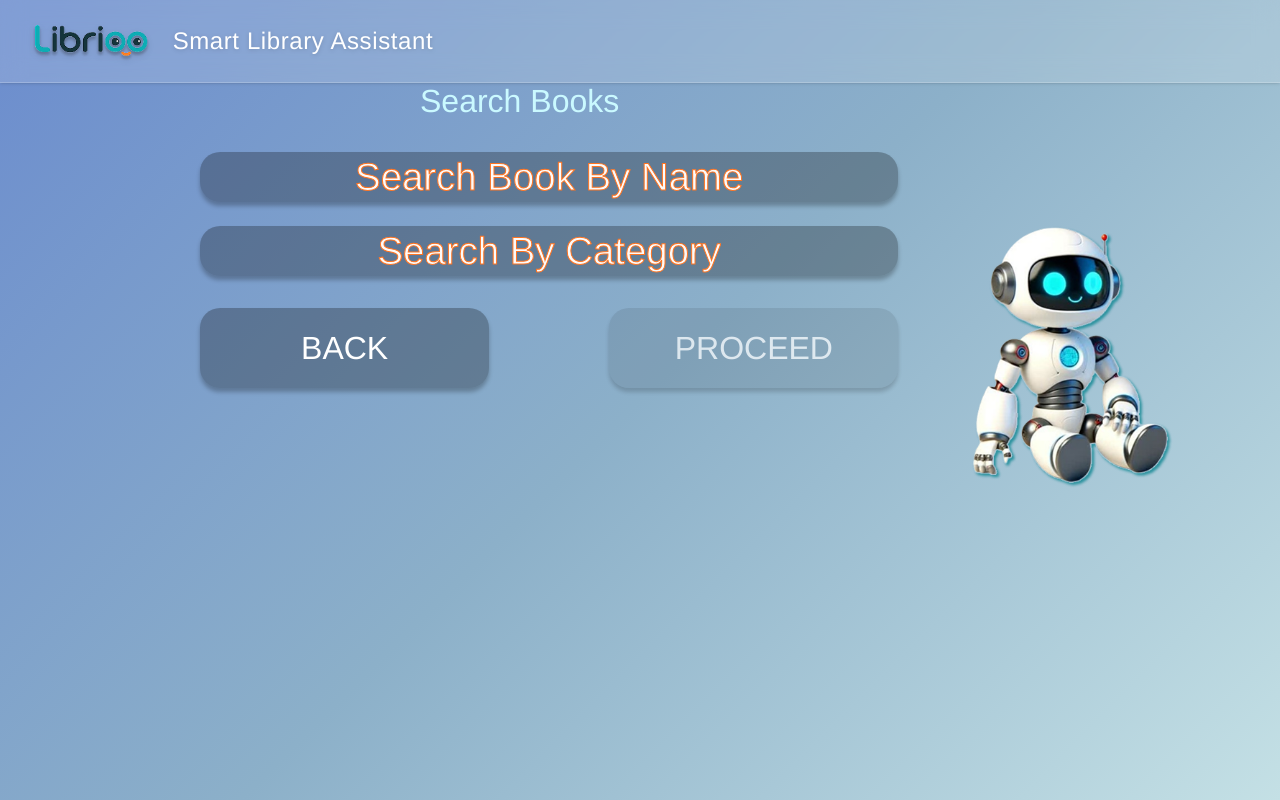
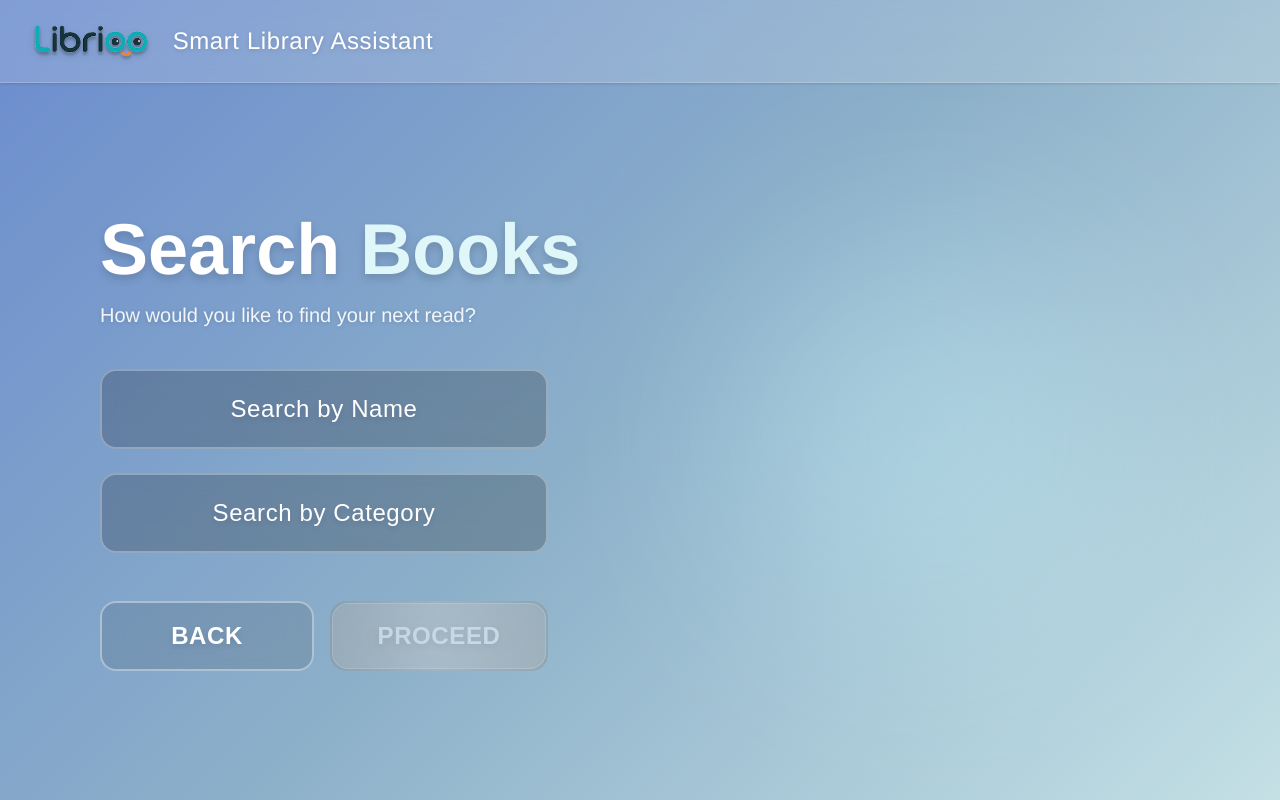
Before and after one commit to projectlibrioo-source/librioo-system, a React (Vite) app in the folder frontend/: page /robot/search in a window 1280 px wide. Built offline with nearby package versions, Linux system fonts and the light colour scheme.

Commit message:
Refactor SearchBook component with improved search functionality and UI enhancements

```diff
--- a/frontend/src/robot/pages/SearchBook.jsx
+++ b/frontend/src/robot/pages/SearchBook.jsx
@@ -1,142 +1,141 @@
 import React, { useState } from "react";
-import { useNavigate, useLocation } from "react-router-dom";
+import { useNavigate } from "react-router-dom";
 import RobotLayout from "../layouts/RobotLayout";
-import robotImage from "../../assets/pixverse-image-effect-prompt-give-me-three-pic-removebg-preview-1-2.png";
+import BackgroundContainer from "../components/BackgroundContainer";
+import SearchBar from "../components/SearchBar";
+import BookCard from "../components/BookCard";
+import GuideButton from "../components/GuideButton";
+import CancelButton from "../components/CancelButton";
+import blackAndBlueFictionBookCover1 from "../../assets/black-and-blue-fiction-book-cover-1.png";
+import redNeonMysticBookCover1 from "../../assets/red-neon-mystic-book-cover-1.png";
 
-const SearchPage = () => {
+import { searchBooksByName, navigateByBookName } from "../../BackendFunctions";
+
+const SearchBook = () => {
+  const [searchQuery, setSearchQuery] = useState("");
+
+  // 2. STATE FOR BOOKS
+  // We start with an empty array. The data will fill up when we search.
+  const [bookData, setBookData] = useState([]);
+  const [isLoading, setIsLoading] = useState(false); // To prevent double clicking
+
   const navigate = useNavigate();
-  const location = useLocation();
-  const userData = location.state?.user || {};
 
-  // 1. State to track which button is selected ('name' or 'category')
-  const [selectedOption, setSelectedOption] = useState(null);
+  const handleSearchChange = (e) => setSearchQuery(e.target.value);
 
-  const handleBackClick = () => {
-    navigate("/robot/user-details", { state: { user: userData } });
+  // 3. CONNECTED SEARCH HANDLER
+  const handleSearchSubmit = async (e) => {
+    e.preventDefault();
+    if (!searchQuery.trim()) return; // Don't search empty strings
+
+    setIsLoading(true);
+
+    try {
+        console.log("Searching backend for:", searchQuery);
+
+        // Call the function your teammate wrote
+        const results = await searchBooksByName(searchQuery);
+
+        console.log("Backend results:", results);
+
+        // Update the screen
+        // NOTE: If results is null/undefined, fallback to empty array []
+        setBookData(results || []);
+
+    } catch (error) {
+        console.error("Error fetching books:", error);
+        alert("Failed to connect to the library server.");
+    } finally {
+        setIsLoading(false);
+    }
+  };
+  // ▼▼▼ UPDATED GUIDE ME FUNCTION ▼▼▼
+  const handleGuideMe = async () => {
+    // 1. Check if there is a book name typed in
+    if (!searchQuery.trim()) {
+        alert("Please search for a book name first!");
+        return;
+    }
+
+    console.log("Guiding to book:", searchQuery);
+
+    // 2. Call the backend function with the Search Query
+    // Example: If user typed "Harry Potter", we send "Harry Potter"
+    await navigateByBookName(searchQuery);
+
+    // 3. Go to the Follow Me page
+    navigate("/robot/follow");
   };
 
-  // 2. Button Click Handlers (Select Only)
-  const selectNameSearch = () => {
-    setSelectedOption("name");
-  };
-
-  const selectCategorySearch = () => {
-    setSelectedOption("category");
-  };
-
-  // 3. Proceed Button Logic (Navigates based on selection)
-  const handleProceedClick = () => {
-    if (selectedOption === "name") {
-      navigate("/robot/search-book", { state: { user: userData } });
-    } else if (selectedOption === "category") {
-      navigate("/robot/search-category", { state: { user: userData } });
-    }
-  };
+  //const handleGuideMe = () => console.log("Guide Me clicked");
 
   return (
     <RobotLayout>
-      <div className="h-full w-full flex flex-col lg:flex-row items-center justify-center px-6 lg:px-[100px] gap-10 lg:gap-20 flex-1">
+      <div className="h-full flex flex-col px-[20px] md:px-[65px] pb-[clamp(12px,2vh,24px)] overflow-hidden">
 
-        {/* LEFT COLUMN: Options & Buttons */}
-        <div className="z-10 flex flex-col w-full max-w-2xl lg:w-1/2">
+        {/* Title - scales with viewport height */}
+        <h1 className="flex-shrink-0 ml-[80px] mb-[clamp(8px,1.5vh,16px)] [font-family:'ADLaM_Display-Regular',Helvetica] font-normal text-[#caf9ff] text-[clamp(20px,3.5vh,40px)] leading-tight">
+          Search Book By Name
+        </h1>
 
-          {/* Title Section */}
-          <div className="mb-10">
-            <h1
-              className="mb-4 text-5xl font-bold text-white lg:text-7xl drop-shadow-lg"
-              style={{ fontFamily: "'ADLaM_Display-Regular', Helvetica" }}
-            >
-              Search <span className="text-[#e0f7fa]">Books</span>
-            </h1>
-            <p className="text-xl font-light text-white/90 drop-shadow-sm">
-              How would you like to find your next read?
-            </p>
-          </div>
+        <BackgroundContainer className="relative flex flex-col flex-1 min-h-0 overflow-hidden">
+          <div className="w-full h-full overflow-y-auto custom-scrollbar pl-[40px] pr-6 pt-[clamp(15px,2.5vh,30px)]">
 
-          {/* Selection Area */}
-          <div className="flex flex-col w-full gap-6 lg:max-w-md">
+            {/* Search and buttons section - scales proportionally */}
+            <div className="flex flex-row items-start w-full gap-[clamp(30px,5vw,60px)]">
+              <div className="ml-[40px] flex-1 max-w-[630px] min-w-0 mt-2">
+                <SearchBar
+                  query={searchQuery}
+                  onChange={handleSearchChange}
+                  onSubmit={handleSearchSubmit}
+                  className="w-full"
+                />
+              </div>
 
-            {/* Search By Name Option */}
-            <button
-              onClick={selectNameSearch}
-              className={`w-full h-[80px] rounded-2xl flex items-center justify-center transition-all duration-300 border-2 backdrop-blur-md focus:outline-none ${
-                selectedOption === 'name'
-                  ? 'bg-white/30 border-[#ff7421] shadow-[0_0_20px_rgba(255,116,33,0.4)] scale-[1.02]'
-                  : 'bg-black/20 border-white/30 hover:bg-white/10'
-              }`}
-            >
-              <span className="text-2xl font-medium tracking-wide text-white drop-shadow-md" style={{ fontFamily: "'Aldrich', sans-serif" }}>
-                Search by Name
-              </span>
-            </button>
-
-            {/* Search By Category Option */}
-            <button
-              onClick={selectCategorySearch}
-              className={`w-full h-[80px] rounded-2xl flex items-center justify-center transition-all duration-300 border-2 backdrop-blur-md focus:outline-none ${
-                selectedOption === 'category'
-                  ? 'bg-white/30 border-[#ff7421] shadow-[0_0_20px_rgba(255,116,33,0.4)] scale-[1.02]'
-                  : 'bg-black/20 border-white/30 hover:bg-white/10'
-              }`}
-            >
-              <span className="text-2xl font-medium tracking-wide text-white drop-shadow-md" style={{ fontFamily: "'Aldrich', sans-serif" }}>
-                Search by Category
-              </span>
-            </button>
-
-            {/* Navigation Buttons Grid */}
-            <div className="flex flex-row w-full gap-4 mt-6">
-
-              {/* BACK Button (Glassy Outline Style) */}
-              <button
-                type="button"
-                onClick={handleBackClick}
-                className="relative flex-1 transition-all duration-300 group rounded-2xl hover:-translate-y-1 focus:outline-none"
-              >
-                <div className="h-[70px] relative bg-black/10 backdrop-blur-md border-2 border-white/40 rounded-2xl flex items-center justify-center transition-colors duration-300 group-hover:bg-white/20 group-hover:border-white/70">
-                  <span className="text-xl font-bold tracking-wide text-white lg:text-2xl drop-shadow-md" style={{ fontFamily: "'Aldrich', sans-serif" }}>
-                    BACK
-                  </span>
-                </div>
-              </button>
-
-              {/* PROCEED Button (Glowing Primary Style - Only active if an option is selected) */}
-              <button
-                type="button"
-                onClick={handleProceedClick}
-                disabled={!selectedOption}
-                className={`flex-1 relative group rounded-2xl p-[2px] overflow-hidden transition-transform focus:outline-none ${!selectedOption ? 'opacity-50 cursor-not-allowed grayscale' : 'hover:scale-[1.02]'}`}
-              >
-                {/* Glowing border layer */}
-                <span className="absolute inset-0 bg-gradient-to-r from-[#ff7421] via-[#ffaa77] to-[#ff7421] rounded-2xl opacity-80 group-hover:opacity-100 transition-opacity duration-300"></span>
-
-                {/* Inner button surface */}
-                <div className="h-[66px] relative bg-white/20 backdrop-blur-xl border border-white/30 rounded-2xl flex items-center justify-center transition-colors duration-300 group-hover:bg-white/30">
-                  <span className="text-xl font-bold tracking-wide text-white lg:text-2xl shadow-black drop-shadow-md" style={{ fontFamily: "'Aldrich', sans-serif" }}>
-                    PROCEED
-                  </span>
-                </div>
-              </button>
+              <div className="mr-[40px] w-[clamp(180px,20vw,240px)] flex-shrink-0 flex flex-col gap-[clamp(2px,0.5vh,6px)]">
+                <GuideButton onClick={handleGuideMe} className="w-full text-[clamp(12px,1.6vh,18px)]" />
+                <CancelButton className="w-full text-[clamp(12px,1.6vh,18px)]" />
+              </div>
             </div>
 
+            {/* Grid section - vertical spacing scales with viewport height */}
+            <section className="mt-[clamp(20px,3vh,60px)] mr-[60px] mb-[20px] grid grid-cols-4 gap-x-[20px] gap-y-[clamp(20px,3vh,60px)] pr-4">
+              {/* Optional: Loading Indicator */}
+              {isLoading && (
+                 <div className="col-span-4 text-center text-[#caf9ff] text-xl animate-pulse">
+                    Scanning Library...
+                 </div>
+              )}
+
+              {/* Optional: No Results Message */}
+              {!isLoading && bookData.length === 0 && searchQuery !== "" && (
+                 <div className="col-span-4 text-center text-[#caf9ff] opacity-60">
+                    No books found named "{searchQuery}"
+                 </div>
+              )}
+
+              {/* 4. MAP REAL DATA */}
+              {bookData.map((book) => (
+                <div key={book.id || Math.random()} className="flex justify-center min-w-0">
+                  <BookCard
+                    // CRITICAL: Ensure these match what your backend sends!
+                    // If the backend sends "bookName" instead of "title", change it here.
+                    title={book.title || book.bookName || "Unknown Title"}
+                    author={book.author || book.writer || "Unknown Author"}
+
+                    // The backend won't return your local imports.
+                    // It will return a URL string or null.
+                    image={book.image || book.imgUrl || null}
+                  />
+                </div>
+              ))}
+            </section>
+
           </div>
-        </div>
-
-        {/* RIGHT COLUMN: Robot Image */}
-        <div className="relative items-center justify-center hidden w-full h-full lg:flex lg:w-1/2">
-          {/* Holographic glowing orb behind the robot */}
-          <div className="absolute top-1/2 left-1/2 -translate-x-1/2 -translate-y-1/2 w-[400px] h-[400px] bg-cyan-100/30 blur-[100px] rounded-full z-0 pointer-events-none"></div>
-
-          <img
-            src={robotImage}
-            alt="Smart Library Assistant Robot"
-            className="relative z-10 scale-125 max-h-[85vh] object-contain drop-shadow-[0_20px_30px_rgba(0,0,0,0.3)] animate-fade-in hover:scale-105 transition-transform duration-700 ease-out"
-          />
-        </div>
-
+        </BackgroundContainer>
       </div>
     </RobotLayout>
   );
 };
 
-export default SearchPage;
+export default SearchBook;
--- a/frontend/src/robot/pages/SearchPage.jsx
+++ b/frontend/src/robot/pages/SearchPage.jsx
@@ -1,5 +1,5 @@
-import React,{useState} from "react";
-import { useNavigate,useLocation } from "react-router-dom";
+import React, { useState } from "react";
+import { useNavigate, useLocation } from "react-router-dom";
 import RobotLayout from "../layouts/RobotLayout";
 import robotImage from "../../assets/pixverse-image-effect-prompt-give-me-three-pic-removebg-preview-1-2.png";
 
@@ -8,202 +8,132 @@ const SearchPage = () => {
   const location = useLocation();
   const userData = location.state?.user || {};
 
-  // 1. New State to track which button is selected
-  // Options: null (none), 'name', or 'category'
+  // 1. State to track which button is selected ('name' or 'category')
   const [selectedOption, setSelectedOption] = useState(null);
 
   const handleBackClick = () => {
     navigate("/robot/user-details", { state: { user: userData } });
   };
 
-  // 2. Button Click Handlers (Just Select, Don't Navigate)
+  // 2. Button Click Handlers (Select Only)
   const selectNameSearch = () => {
     setSelectedOption("name");
-    console.log("Selected: Name Search");
   };
 
   const selectCategorySearch = () => {
     setSelectedOption("category");
-    console.log("Selected: Category Search");
   };
 
-  // 3. Proceed Button Logic (Actually Navigates)
+  // 3. Proceed Button Logic (Navigates based on selection)
   const handleProceedClick = () => {
     if (selectedOption === "name") {
       navigate("/robot/search-book", { state: { user: userData } });
     } else if (selectedOption === "category") {
       navigate("/robot/search-category", { state: { user: userData } });
-    } else {
-      // Optional: Alert if they try to proceed without picking one
-      alert("Please select a search method first!");
     }
   };
 
   return (
     <RobotLayout>
-      <div className="h-full flex flex-col overflow-y-auto overflow-x-hidden px-[100px]">
+      <div className="h-full w-full flex flex-col lg:flex-row items-center justify-center px-6 lg:px-[100px] gap-10 lg:gap-20 flex-1">
+
+        {/* LEFT COLUMN: Options & Buttons */}
+        <div className="z-10 flex flex-col w-full max-w-2xl lg:w-1/2">
 
           {/* Title Section */}
-        <div style={{
-          paddingLeft: 'clamp(20px, 25vw, 320px)',
-          marginBottom: 'clamp(20px, 4vh, 60px)',
-          flexShrink: 0
-        }}>
+          <div className="mb-10">
             <h1
-            className="[font-family:'ADLaM_Display-Regular',Helvetica] font-normal text-[#caf9ff] tracking-[0] leading-[normal]"
-            style={{ fontSize: 'clamp(24px, 4vh, 60px)' }}
+              className="mb-4 text-5xl font-bold text-white lg:text-7xl drop-shadow-lg"
+              style={{ fontFamily: "'ADLaM_Display-Regular', Helvetica" }}
             >
-            Search Books
+              Search <span className="text-[#e0f7fa]">Books</span>
             </h1>
+            <p className="text-xl font-light text-white/90 drop-shadow-sm">
+              How would you like to find your next read?
+            </p>
           </div>
 
-        {/* Content Area */}
-        <div style={{
-          paddingLeft: 'clamp(0px, 12vw, 100px)',
-          flex: 1,
-          minHeight: '100px',
-          display: 'flex',
-          overflow: 'visible',
-        }}>
-          <div style={{
-            display: 'flex',
-            flexDirection: 'row',
-            gap: 'clamp(15px, 4vw, 100px)',
-            alignItems: 'stretch',
-            width: '100%',
-            height: '100%',
-          }}>
+          {/* Selection Area */}
+          <div className="flex flex-col w-full gap-6 lg:max-w-md">
 
-            {/* Left side: Search Options & Nav Buttons */}
-            <div style={{
-              flex: 1,
-              minWidth: 0,
-              display: 'flex',
-              flexDirection: 'column',
-              gap: 'clamp(20px, 3vh, 40px)',
-              height: '100%'}}>
-
-
-                {/* Search By Name */}
+            {/* Search By Name Option */}
             <button
               onClick={selectNameSearch}
-                  // CONDITIONAL STYLING:
-                  // If selected, add a bright border (ring) and slightly lighter background
-                  className={`
-                    w-full flex items-center justify-center rounded-[20px] shadow-[0px_4px_4px_#00000040]
-                    cursor-pointer transition-all focus:outline-none px-6
-                    ${selectedOption === 'name'
-                      ? "bg-[#00000080] ring-4 ring-[#ff7421] scale-[1.02]" // Active Style
-                      : "bg-[#00000045] hover:bg-[#00000060]"               // Inactive Style
-                    }
-                  `}
-                  style={{
-                    flex: 1,
-                    minHeight: '50px',
-                    maxHeight: '280px'
-                  }}
+              className={`w-full h-[80px] rounded-2xl flex items-center justify-center transition-all duration-300 border-2 backdrop-blur-md focus:outline-none ${
+                selectedOption === 'name'
+                  ? 'bg-white/30 border-[#ff7421] shadow-[0_0_20px_rgba(255,116,33,0.4)] scale-[1.02]'
+                  : 'bg-black/20 border-white/30 hover:bg-white/10'
+              }`}
             >
-                  <span
-                    className="[-webkit-text-stroke:1px_#ff7421] [font-family:'Aldrich-Regular',Helvetica] font-normal text-[#fcfbfa] tracking-[0] leading-[normal]"
-                    style={{
-                      fontSize: 'clamp(16px, 3vw, 60px)',
-                      whiteSpace: 'nowrap',
-                      overflow: 'hidden',
-                      textOverflow: 'ellipsis'
-                    }}
-                  >
-                    Search Book By Name
+              <span className="text-2xl font-medium tracking-wide text-white drop-shadow-md" style={{ fontFamily: "'Aldrich', sans-serif" }}>
+                Search by Name
               </span>
             </button>
 
-                {/* Search By Category */}
+            {/* Search By Category Option */}
             <button
               onClick={selectCategorySearch}
-                  // CONDITIONAL STYLING:
-                  className={`
-                    w-full flex items-center justify-center rounded-[20px] shadow-[0px_4px_4px_#00000040]
-                    cursor-pointer transition-all focus:outline-none px-6
-                    ${selectedOption === 'category'
-                      ? "bg-[#00000080] ring-4 ring-[#ff7421] scale-[1.02]" // Active Style
-                      : "bg-[#00000045] hover:bg-[#00000060]"               // Inactive Style
-                    }
-                  `}
-                  style={{
-                    flex: 1,
-                    minHeight: '50px',
-                    maxHeight: '280px'
-                  }}
+              className={`w-full h-[80px] rounded-2xl flex items-center justify-center transition-all duration-300 border-2 backdrop-blur-md focus:outline-none ${
+                selectedOption === 'category'
+                  ? 'bg-white/30 border-[#ff7421] shadow-[0_0_20px_rgba(255,116,33,0.4)] scale-[1.02]'
+                  : 'bg-black/20 border-white/30 hover:bg-white/10'
+              }`}
             >
-                  <span
-                    className="[-webkit-text-stroke:1px_#ff7421] [font-family:'Helvetica'] font-normal text-[#fcfbfa] tracking-[0] leading-[normal]"
-                    style={{
-                      fontSize: 'clamp(16px, 3vw, 60px)',
-                      whiteSpace: 'nowrap',
-                      overflow: 'hidden',
-                      textOverflow: 'ellipsis'
-                    }}
-                  >
-                    Search By Category
+              <span className="text-2xl font-medium tracking-wide text-white drop-shadow-md" style={{ fontFamily: "'Aldrich', sans-serif" }}>
+                Search by Category
               </span>
             </button>
 
+            {/* Navigation Buttons Grid */}
+            <div className="flex flex-row w-full gap-4 mt-6">
 
-              {/* --- Navigation Buttons (Back / Proceed) --- */}
-              <div className="flex flex-row gap-[50px] sm:gap-[120px] w-full mt-2">
+              {/* BACK Button (Glassy Outline Style) */}
               <button
                 type="button"
                 onClick={handleBackClick}
-                  className="flex-1 h-[60px] sm:h-[80px] flex items-center justify-center bg-[#00000045] rounded-[20px] shadow-[0px_4px_4px_#00000040] cursor-pointer transition-all hover:bg-[#00000060] focus:outline-none focus:ring-2 focus:ring-[#ff7421]"
+                className="relative flex-1 transition-all duration-300 group rounded-2xl hover:-translate-y-1 focus:outline-none"
               >
-                  <span className="[-webkit-text-fill-color:white] [font-family:'Aldrich-Regular',Helvetica] font-normal text-[clamp(16px,2.5vw,32px)]">
+                <div className="h-[70px] relative bg-black/10 backdrop-blur-md border-2 border-white/40 rounded-2xl flex items-center justify-center transition-colors duration-300 group-hover:bg-white/20 group-hover:border-white/70">
+                  <span className="text-xl font-bold tracking-wide text-white lg:text-2xl drop-shadow-md" style={{ fontFamily: "'Aldrich', sans-serif" }}>
                     BACK
                   </span>
+                </div>
               </button>
 
+              {/* PROCEED Button (Glowing Primary Style - Only active if an option is selected) */}
               <button
                 type="button"
                 onClick={handleProceedClick}
-                  // Disable Proceed if nothing is selected (Optional UX choice)
-                  // disabled={!selectedOption}
-                  className={`
-                    flex-1 h-[60px] sm:h-[80px] flex items-center justify-center rounded-[20px] shadow-[0px_4px_4px_#00000040] transition-all focus:outline-none focus:ring-2 focus:ring-[#ff7421]
-                    ${selectedOption ? "bg-[#00000045] cursor-pointer hover:bg-[#00000060]" : "bg-[#00000020] cursor-not-allowed opacity-70"}
-                  `}
+                disabled={!selectedOption}
+                className={`flex-1 relative group rounded-2xl p-[2px] overflow-hidden transition-transform focus:outline-none ${!selectedOption ? 'opacity-50 cursor-not-allowed grayscale' : 'hover:scale-[1.02]'}`}
               >
-                  <span className="[-webkit-text-fill-color:white] [font-family:'Aldrich-Regular',Helvetica] font-normal text-[clamp(16px,2.5vw,32px)]">
+                {/* Glowing border layer */}
+                <span className="absolute inset-0 bg-gradient-to-r from-[#ff7421] via-[#ffaa77] to-[#ff7421] rounded-2xl opacity-80 group-hover:opacity-100 transition-opacity duration-300"></span>
+
+                {/* Inner button surface */}
+                <div className="h-[66px] relative bg-white/20 backdrop-blur-xl border border-white/30 rounded-2xl flex items-center justify-center transition-colors duration-300 group-hover:bg-white/30">
+                  <span className="text-xl font-bold tracking-wide text-white lg:text-2xl shadow-black drop-shadow-md" style={{ fontFamily: "'Aldrich', sans-serif" }}>
                     PROCEED
                   </span>
+                </div>
               </button>
             </div>
 
           </div>
+        </div>
 
-            {/* Right side: Robot image (Desktop) */}
-            <div style={{
-              flexShrink: 0,
-              width: 'clamp(100px, 18vw, 400px)',
-              height: '100%',
-              display: 'flex',
-              alignItems: 'flex-start',
-              overflow: 'hidden',
-            }}>
+        {/* RIGHT COLUMN: Robot Image */}
+        <div className="relative items-center justify-center hidden w-full h-full lg:flex lg:w-1/2">
+          {/* Holographic glowing orb behind the robot */}
+          <div className="absolute top-1/2 left-1/2 -translate-x-1/2 -translate-y-1/2 w-[400px] h-[400px] bg-cyan-100/30 blur-[100px] rounded-full z-0 pointer-events-none"></div>
+
           <img
-                style={{
-                  width: '100%',
-                  height: '100%',
-                  minHeight: '120px',
-                  maxHeight: '600px',
-                  objectFit: 'contain'
-                }}
+            src={robotImage}
             alt="Smart Library Assistant Robot"
-                src={robotImage}
+            className="relative z-10 scale-125 max-h-[85vh] object-contain drop-shadow-[0_20px_30px_rgba(0,0,0,0.3)] animate-fade-in hover:scale-105 transition-transform duration-700 ease-out"
           />
         </div>
 
-
-
-          </div>
-        </div>
       </div>
     </RobotLayout>
   );
```
Lines whose indentation alone changed are shown as unchanged.
